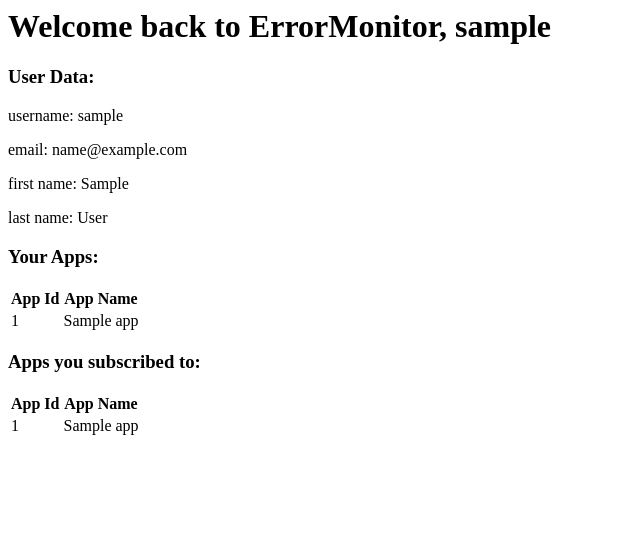
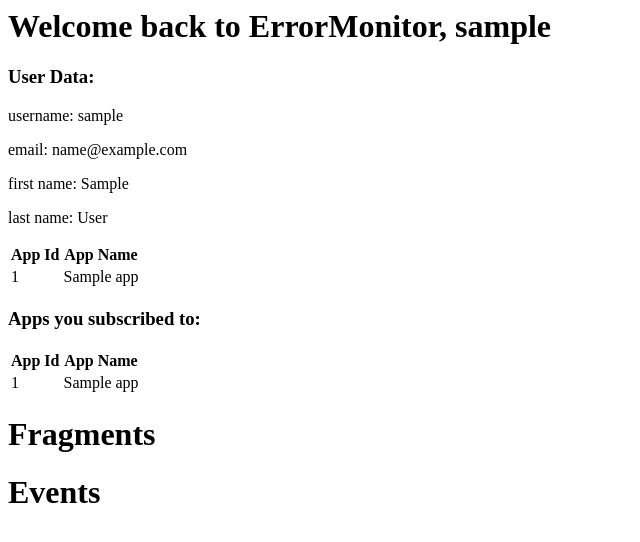
Before and after one commit to krokodilj/nwtprojekat, a Node project: template public/views/dashboard.html in a window 1280 px wide. Shown: the top 542 px of the page, without its empty margins (0-640 px from the left). Run offline with Node 20 templates, Linux system fonts and the light colour scheme; the template is opened without the code that fills it: most values are stand-ins (such as "Sample title", 1, 10 or a date in 2020).

Commit message:
added dashboard tabs

```diff
--- a/public/app.js
+++ b/public/app.js
@@ -1,5 +1,5 @@
 angular
-    .module("myApp", ["ngRoute", "ngCookies"])
+    .module("myApp", ["ngRoute", "ngCookies", 'ngMaterial', 'ngMessages'])
     .config(function ($routeProvider) { //defining routes for view and controllers in index.html
         $routeProvider
             .when("/", {
--- a/public/views/dashboard.html
+++ b/public/views/dashboard.html
@@ -1,4 +1,5 @@
 <h1>Welcome back to ErrorMonitor, {{dashboardCtrl.userdata.username}}</h1>
+
 <div class="container-fluid">
     <div class="row">
         <div class="col-md-2">
@@ -10,7 +11,12 @@
         </div>
         <div class="col-md-8 list-group">
 
-            <h3>Your Apps:</h3>
+            <div ng-cloak="" class="tabsdemoDynamicHeight">
+                <md-content>
+                    <md-tabs md-dynamic-height="" md-border-bottom="">
+                        <md-tab label="Apps">
+                            <md-content class="md-padding">
+
                                 <table class="table table-hover">
                                     <thead>
                                         <th>App Id</th>
@@ -38,6 +44,26 @@
                                     </tbody>
                                 </table>
 
+                            </md-content>
+                        </md-tab>
+                        <md-tab label="Fragments">
+                            <md-content class="md-padding">
+                                <h1 class="md-display-2">Fragments</h1>
+
+
+                            </md-content>
+                        </md-tab>
+                        <md-tab label="Events">
+                            <md-content class="md-padding">
+                                <h1 class="md-display-2">Events</h1>
+
+
+
+                            </md-content>
+                        </md-tab>
+                    </md-tabs>
+                </md-content>
             </div>
         </div>
     </div>
+</div>
```
Also changed, not shown: public/index.html (+16 -3 lines). Lines whose indentation alone changed are shown as unchanged.
